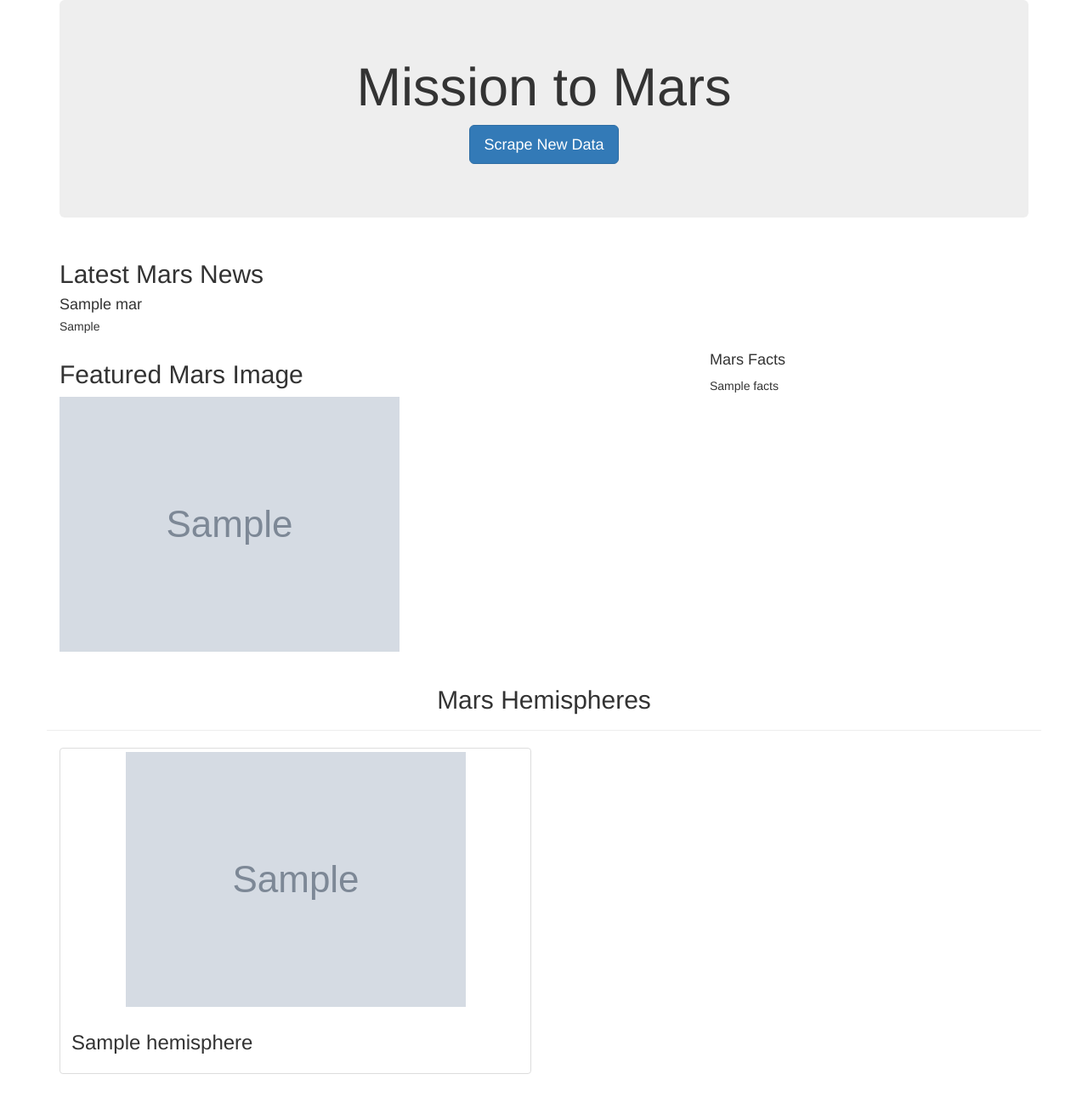
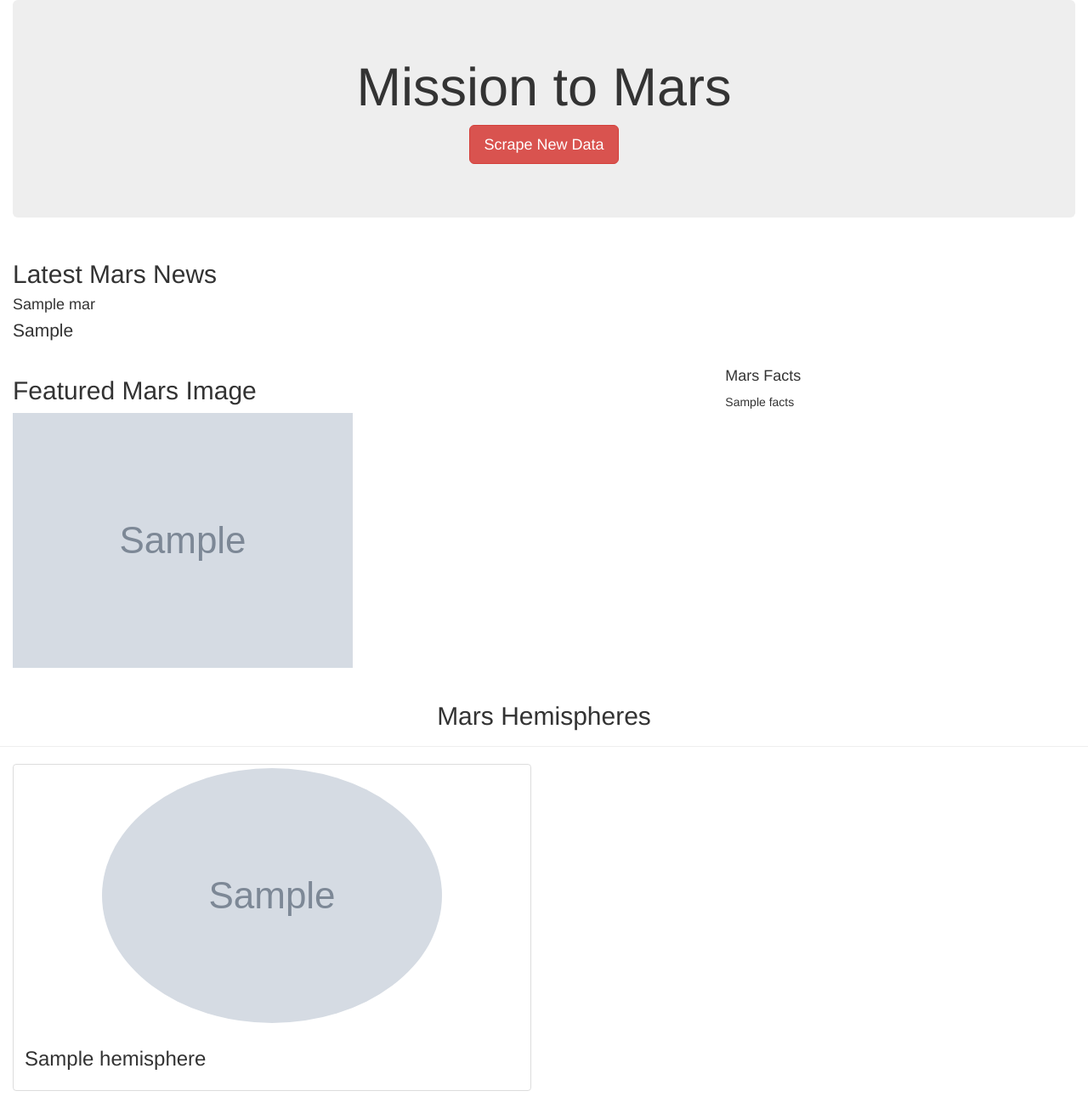
Before and after one commit to Dmccullor/mission-to-mars, a Flask app: page / in a window 1280 px wide. Shown: the whole page at 85% size. Before the commit the page ends 1264 px from the top, so only its background shows below. Run offline with Flask 2, Linux system fonts and the light colour scheme; grey boxes marked "Sample" are stand-in pictures; a database or web service that is not in the repository returns one stand-in record (values such as "Sample title"); some libraries are stand-ins or nearby versions.

Commit message:
completed challenge

```diff
--- a/templates/index.html
+++ b/templates/index.html
@@ -11,12 +11,12 @@
     />
   </head>
   <body>
-    <div class="container">
+    <div class="container-fluid">
       <!-- Add Jumbotron to Header -->
       <div class="jumbotron text-center">
         <h1>Mission to Mars</h1>
         <!-- Add a button to activate scraping script -->
-        <p><a class="btn btn-primary btn-lg" href="/scrape" role="button">Scrape New Data</a></p>
+        <p><a class="btn btn-danger btn-lg" href="/scrape" role="button">Scrape New Data</a></p>
       </div>
 
       <!-- Add section for Mars News -->
@@ -26,7 +26,7 @@
             <div class="media-body">
               <h2>Latest Mars News</h2>
               <h4 class="media-heading">{{ mars.news_title }}</h4>
-              <p>{{ mars.news_paragraph }}</p>
+              <p class="lead">{{ mars.news_paragraph }}</p>
             </div>
           </div>
         </div>
@@ -63,7 +63,7 @@
         {% for hemisphere in mars.hemispheres %}
         <div class="col-md-6">
           <div class="thumbnail">
-            <img src="{{hemisphere.img_url | default('static/images/error.png', true)}}" alt="...">
+            <img src="{{hemisphere.img_url | default('static/images/error.png', true)}}" alt="..." class="img-circle">
             <div class="caption">
               <h3>{{hemisphere.title}}</h3>
             </div>
```
Also changed, not shown: README.md.
